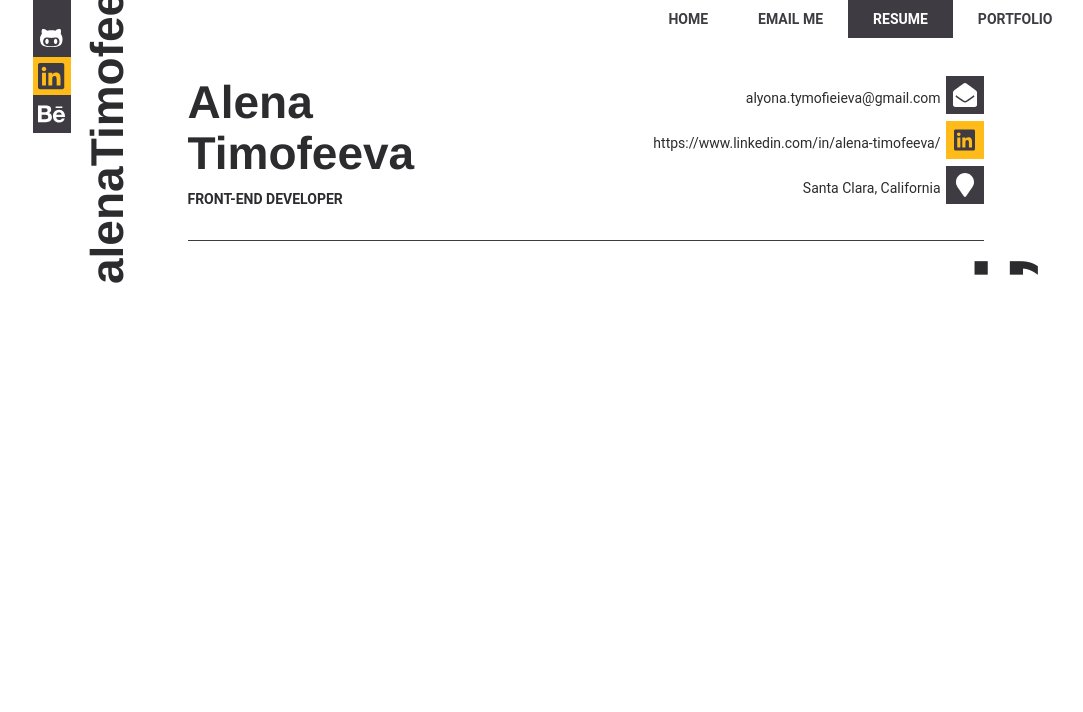
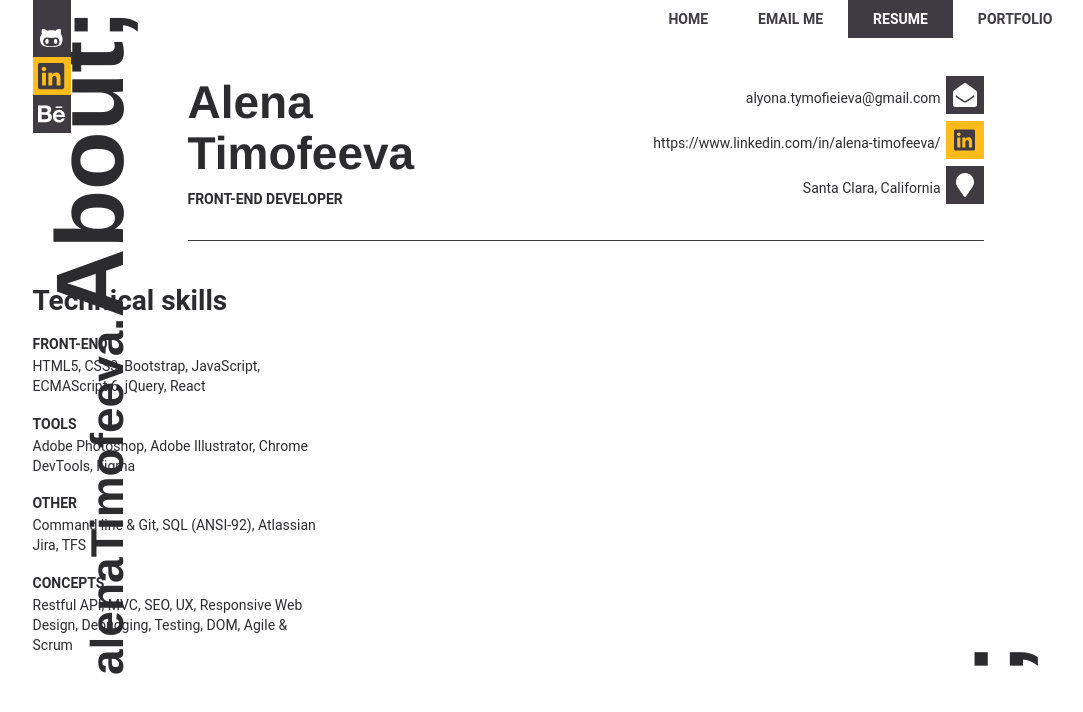
Before and after one commit to mouseProgrammouse/portfolio, a React (Create React App) app: page /resume in a window 1280 px wide. Shown: the top 712 px of the page, without its empty margins (85-1168 px from the left). Built offline with nearby package versions, Linux system fonts and the light colour scheme.

Commit message:
Add styles for TechnicalSkills

```diff
--- a/src/App.js
+++ b/src/App.js
@@ -10,6 +10,7 @@ import Img from './Img'
 import mainImg from './img/main-img.png'
 import OwnerInfo from './OwnerInfo'
 import About from './About'
+import Skills from './Skills'
 import './App.css'
 
 //add all free brands' icons from FontAwesome learn more https://github.com/FortAwesome/react-fontawesome
@@ -28,7 +29,13 @@ class App extends Component {
       mainInfo: {name: 'Alena Timofeeva', occupation: 'front-end developer'},
       smInfo: [{description: 'alyona.tymofieieva@gmail.com', link: '', iconClass: 'fas', icon: 'envelope-open', className : ""},
               {description: 'https://www.linkedin.com/in/alena-timofeeva/', link: 'https://www.linkedin.com/in/alena-timofeeva/', iconClass: 'fab', icon: 'linkedin', className : "active"},
-              {description: 'Santa Clara, California', link: '', iconClass: 'fas', icon: 'map-marker', className : ""},]
+              {description: 'Santa Clara, California', link: '', iconClass: 'fas', icon: 'map-marker', className : ""},],
+      skills: {
+        technical: [{cat:'Front-End', description: 'HTML5, CSS3, Bootstrap, JavaScript, ECMAScript 6, jQuery, React'},
+        {cat:'tools', description: 'Adobe Photoshop, Adobe Illustrator, Chrome DevTools, Figma'},
+        {cat:'other', description: 'Command line & Git, SQL (ANSI-92), Atlassian Jira, TFS'},
+        {cat:'Concepts', description: 'Restful API, MVC, SEO, UX, Responsive Web Design, Debugging, Testing, DOM, Agile & Scrum'}]
+      }
     },
     socialMenuItems: [
       {SM: 'GitHub', link: 'https://github.com/mouseProgrammouse', iconClass: "fab" , icon: "github-alt", className : ""},
@@ -67,6 +74,7 @@ class App extends Component {
             <AsideHeader header = {this.state.mainPage.header} />
             <MainMenu activeLink = {this.props.location.pathname} menuItems = { this.state.topMenuItems }/>
             <OwnerInfo mainInfo = {this.state.resumePage.mainInfo} smInfo = {this.state.resumePage.smInfo}/>
+            <Skills skills={this.state.resumePage.skills}/>
             <span className="decoration">;</span>
           </div>
         )} />
--- /dev/null
+++ b/src/Skills.js
@@ -0,0 +1,20 @@
+import React from 'react'
+import PropTypes from 'prop-types'
+import TechnicalSkills from './skills/TechnicalSkills'
+
+const Skills = (props) => {
+
+  const {skills} = props
+
+  return (
+    <div className="skills">
+      <TechnicalSkills skills={skills.technical}/>
+    </div>
+  );
+}
+
+Skills.propTypes = {
+  skills: PropTypes.object.isRequired
+}
+
+export default Skills
--- /dev/null
+++ b/src/skills/TechnicalSkills.css
@@ -0,0 +1,25 @@
+.technical h4 {
+  font-size: 28px;
+  font-weight: bold;
+  line-height: 33px;
+  margin: 0 0 3px 0;
+}
+
+.technical h5 {
+  font-size: 14px;
+  line-height: 16px;
+  text-transform: uppercase;
+  margin: 0 0;
+}
+
+.technical .skill {
+  margin: 19px 0 19px 0;
+}
+
+.technical .description {
+  margin: 4px 0 0 0;
+}
+
+.technical {
+  width: 28%;
+}
--- /dev/null
+++ b/src/skills/TechnicalSkills.js
@@ -0,0 +1,31 @@
+import React from 'react'
+import PropTypes from 'prop-types'
+import './TechnicalSkills.css'
+
+/**
+Technical skills description
+
+skills is an array of objects [{cat:'tools', description: 'Adobe Photoshop, Adobe Illustrator, Chrome DevTools, Figma'},]
+*/
+
+const TechnicalSkills = (props) => {
+
+  const { skills } = props;
+
+  return (
+    <div className="technical">
+      <h4>Technical skills</h4>
+      { skills.map((item, index) => (
+      <div className="skill" key={index}>
+        <h5>{item.cat}</h5>
+        <p className="description">{item.description}</p>
+      </div>))}
+    </div>
+  );
+}
+
+TechnicalSkills.propTypes = {
+  skills: PropTypes.array.isRequired
+}
+
+export default TechnicalSkills
```
Also changed, not shown: src/Skills.css (added).
